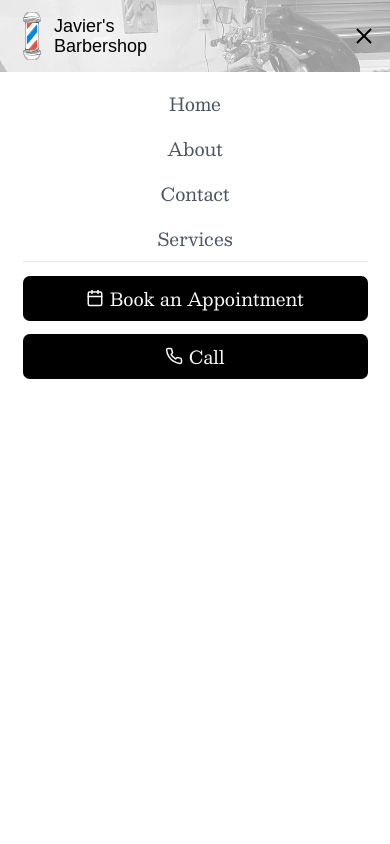
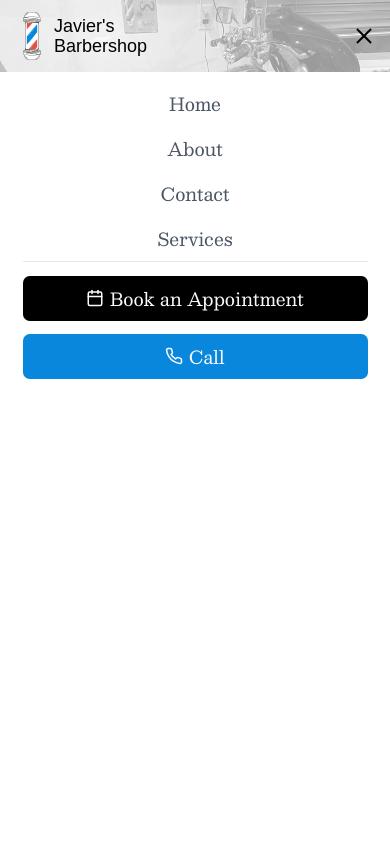
Before and after one commit to zackmorgs/javier, a Next.js app: page /about in a window 390 px wide. Both pictures are taken after a click on the button "Menu". Shown: the top 844 px of the page. Built offline with nearby package versions, Linux system fonts and the light colour scheme; a web font is replaced by a local one.

Commit message:
colored cta call button on mobile-menu.tsx

```diff
--- a/components/ui/mobile-menu.tsx
+++ b/components/ui/mobile-menu.tsx
@@ -93,7 +93,7 @@ export default function MobileMenu() {
               </Link>
             </li>
             <li className="pt-3">
-              <Link href="tel:+15073192140" className="block w-full py-2 text-center bg-black text-gray-50 hover:bg-black-900 rounded-md" onClick={() => setMobileNavOpen(false)}>
+              <Link href="tel:+15073192140" className="block w-full py-2 text-center cta-call text-gray-50 hover:bg-black-900 rounded-md" onClick={() => setMobileNavOpen(false)}>
                 <FiPhone className="icon inline-block" /> Call
               </Link>
             </li>
--- a/styles/navigation.scss
+++ b/styles/navigation.scss
@@ -60,6 +60,10 @@
     top:-3px;
 }
 
+.cta-call {
+    background-color:#0887dd;
+}
+
 @media (min-width: 640px) {}
 
 @media (min-width: 768px) {
```
